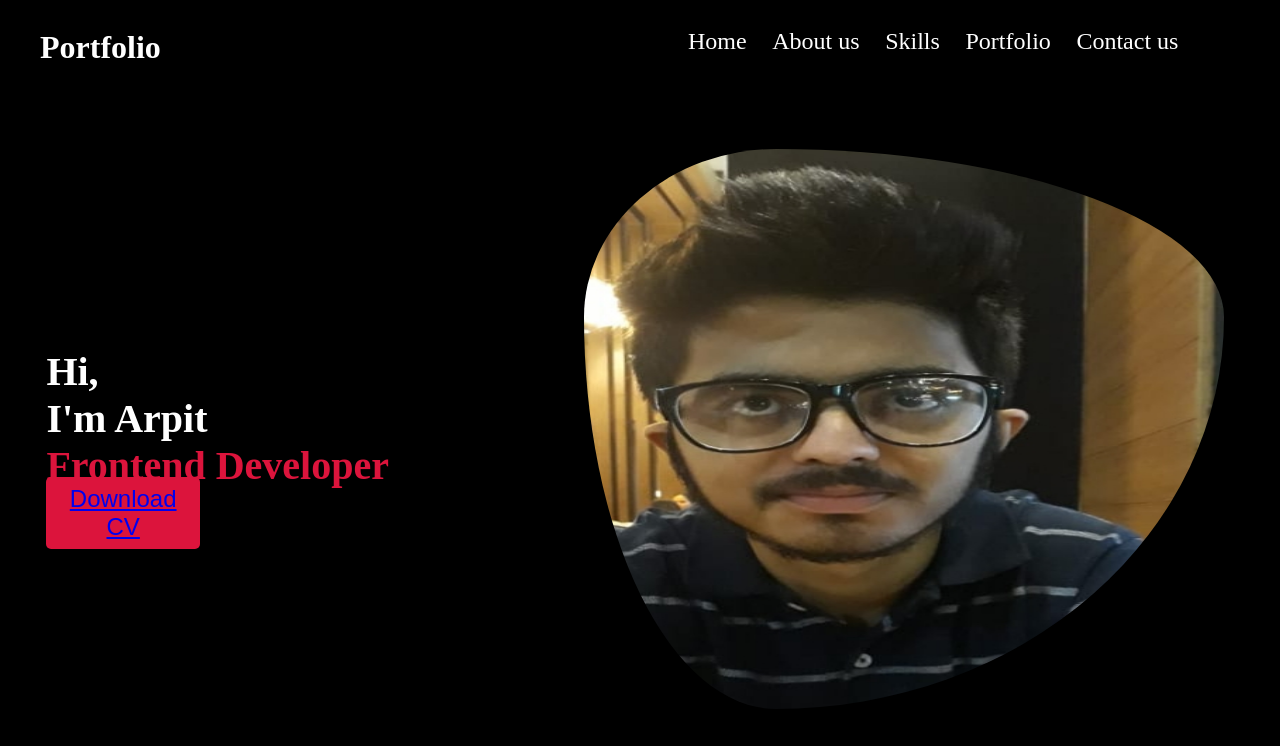
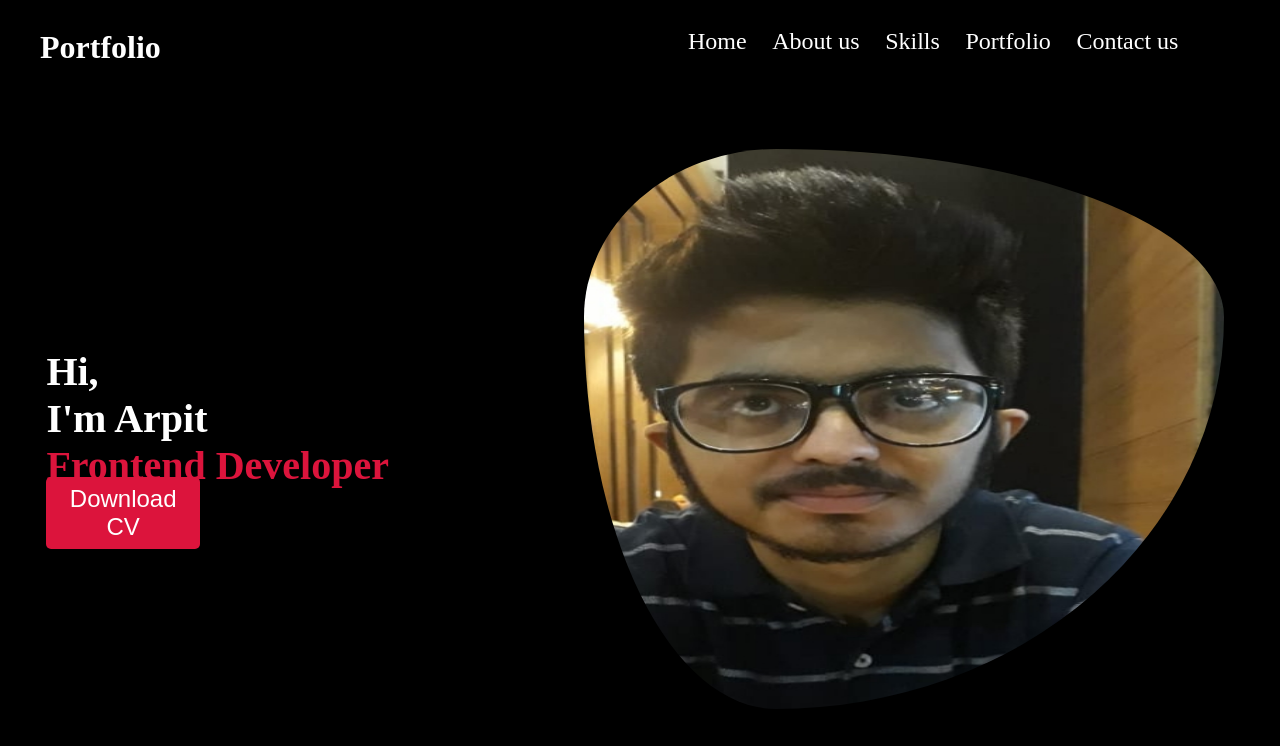
Before and after one commit to arpit7686/website, a plain HTML site: page index.html in a window 1280 px wide. Drawn offline with Linux system fonts and the light colour scheme.

Commit message:
Update style.css

```diff
--- a/style.css
+++ b/style.css
@@ -76,6 +76,11 @@ background-color: #000;
     background-color: crimson;
     border-style: none;
     border-radius: 5px;
+}
+
+.banner-content button a {
+  color: #fff;
+  text-decoration: none;
 }
 
 .banner-content button:hover{
```
